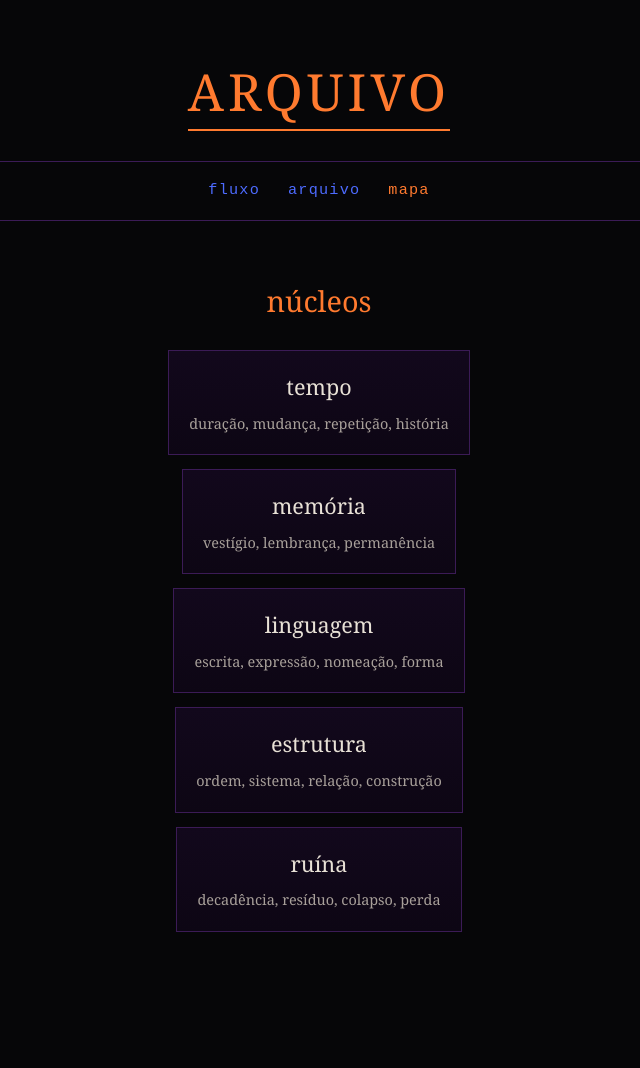
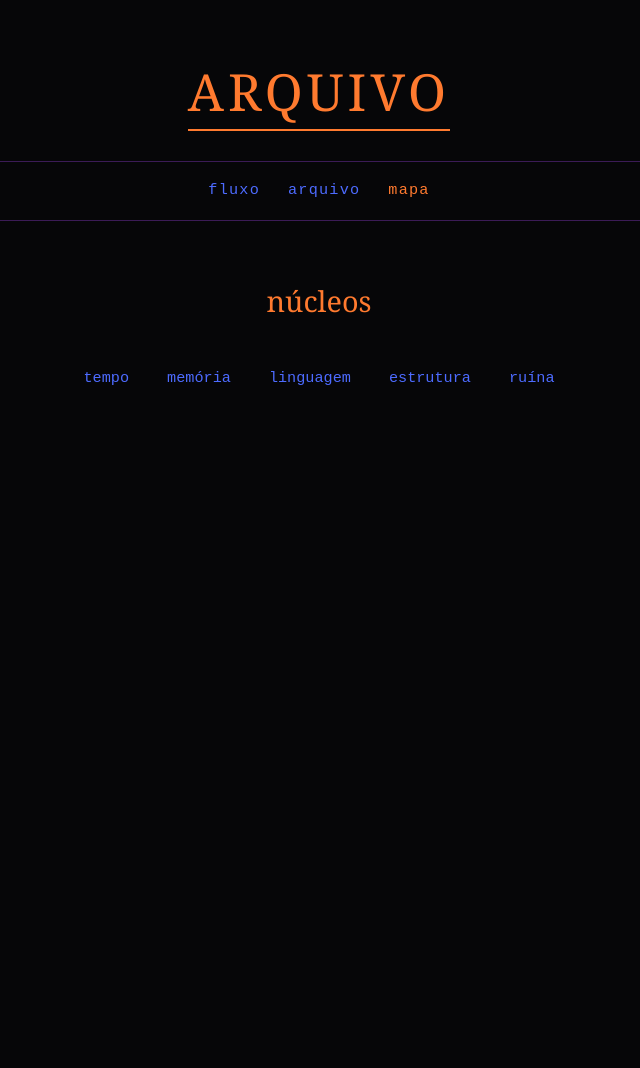
Before and after one commit to napinho1/napinho1.github.io, a Jekyll site: the page built from mapa.html, in a window 1280 px wide. Shown: the whole page, without its empty margins (321-961 px from the left). Built offline with Jekyll 4.4.1, drawn with Linux system fonts in a browser that asks for light colours; after the commit the page ends 900 px from its top, so only the background shows below that.

Commit message:
Update mapa.html

```diff
--- a/mapa.html
+++ b/mapa.html
@@ -6,30 +6,11 @@ title: Mapa
 <section class="page-section">
   <h2 class="section-heading">núcleos</h2>
 
-  <div class="portal-grid">
-    <a class="portal-card" href="/mapa/tempo.html">
-      <h3 class="portal-title">tempo</h3>
-      <p class="portal-subtitle">duração, mudança, repetição, história</p>
-    </a>
-
-    <a class="portal-card" href="/mapa/memoria.html">
-      <h3 class="portal-title">memória</h3>
-      <p class="portal-subtitle">vestígio, lembrança, permanência</p>
-    </a>
-
-    <a class="portal-card" href="/mapa/linguagem.html">
-      <h3 class="portal-title">linguagem</h3>
-      <p class="portal-subtitle">escrita, expressão, nomeação, forma</p>
-    </a>
-
-    <a class="portal-card" href="/mapa/estrutura.html">
-      <h3 class="portal-title">estrutura</h3>
-      <p class="portal-subtitle">ordem, sistema, relação, construção</p>
-    </a>
-
-    <a class="portal-card" href="/mapa/ruina.html">
-      <h3 class="portal-title">ruína</h3>
-      <p class="portal-subtitle">decadência, resíduo, colapso, perda</p>
-    </a>
+  <div class="tag-cloud">
+    <a href="/mapa/tempo.html" class="tag-link">tempo</a>
+    <a href="/mapa/memoria.html" class="tag-link">memória</a>
+    <a href="/mapa/linguagem.html" class="tag-link">linguagem</a>
+    <a href="/mapa/estrutura.html" class="tag-link">estrutura</a>
+    <a href="/mapa/ruina.html" class="tag-link">ruína</a>
   </div>
 </section>
```
